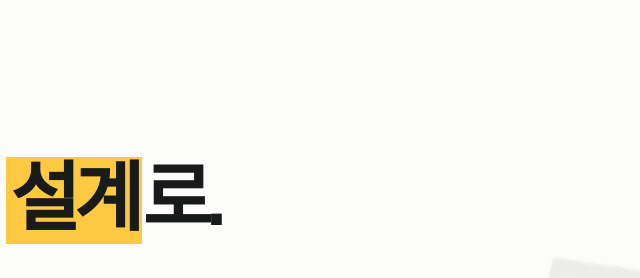
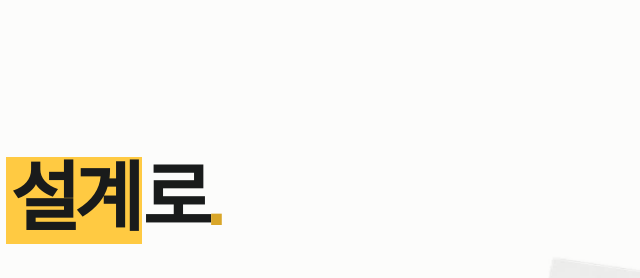
Before and after one commit to clownchan/PR_Chan, a plain HTML site: page index.html in a window 1280 px wide. Shown: the part 163-441 px from the top of the page, 404-1044 px from the left. Drawn offline with Linux system fonts and the light colour scheme.

Commit message:
Update index.html

```diff
--- a/index.html
+++ b/index.html
@@ -681,6 +681,7 @@ body:has(#overlay.open) .floating-page-nav{opacity:0;visibility:hidden;pointer-e
 #home-screen .eyebrow{font-size:14px;color:#929292;letter-spacing:.035em;font-weight:500}
 #home-screen .hero-content h1{font-size:clamp(55px,5.9vw,94px);line-height:1.24;letter-spacing:-.075em;font-weight:900;margin:57px 0 43px;word-break:keep-all}
 #home-screen .hero-content h1 .line-one{display:block;font-size:.59em;letter-spacing:-.072em;margin-bottom:19px}
+#home-screen .hero-content h1 .home-hero-period{color:#d9a629}
 #home-screen .mark{background:#ffca42;box-decoration-break:clone;-webkit-box-decoration-break:clone;padding:0 .06em .03em}
 #home-screen .hero-description{font-size:clamp(18px,1.65vw,23px);line-height:1.65;letter-spacing:-.045em;word-break:keep-all;margin:0}
 #home-screen .hero-description strong{font-weight:850}
@@ -963,7 +964,7 @@ body:has(#overlay.open) .contact-widget,body:has(#trpg-image-dialog[open]) .cont
   <div class="container">
     <div class="hero-content">
       <div class="eyebrow reveal">Game Design PORTFOLIO &nbsp; / &nbsp; 2026</div>
-      <h1 id="hero-title" class="reveal delay"><span class="line-one">기억에 남을 재미를,</span>설득력 있는 <span class="mark">설계</span>로.</h1>
+      <h1 id="hero-title" class="reveal delay"><span class="line-one">기억에 남을 재미를,</span>설득력 있는 <span class="mark">설계</span>로<span class="home-hero-period">.</span></h1>
       <p class="hero-description reveal delay2">플레이 <strong>경험</strong>을 <strong>규칙과 데이터</strong>로 구체화하고,<br>기획 의도를 명확히 <strong>전달</strong>합니다.</p>
       <div class="hero-bottom reveal delay2"><div class="role-label">게임 기획자 이찬</div><button type="button" class="hero-cta" data-page="4">포트폴리오 둘러보기 <span aria-hidden="true">↗</span></button></div>
     </div>
```
